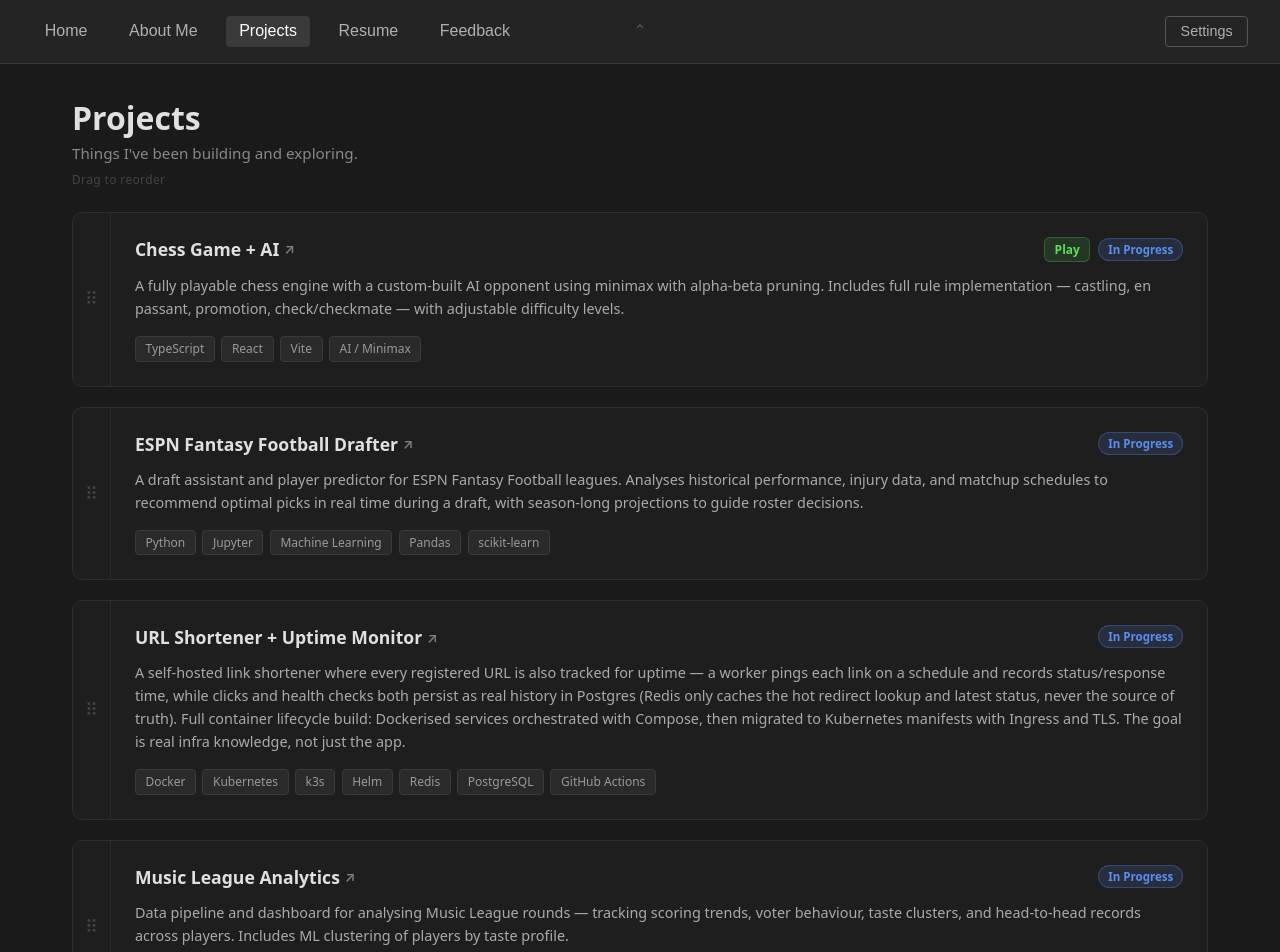
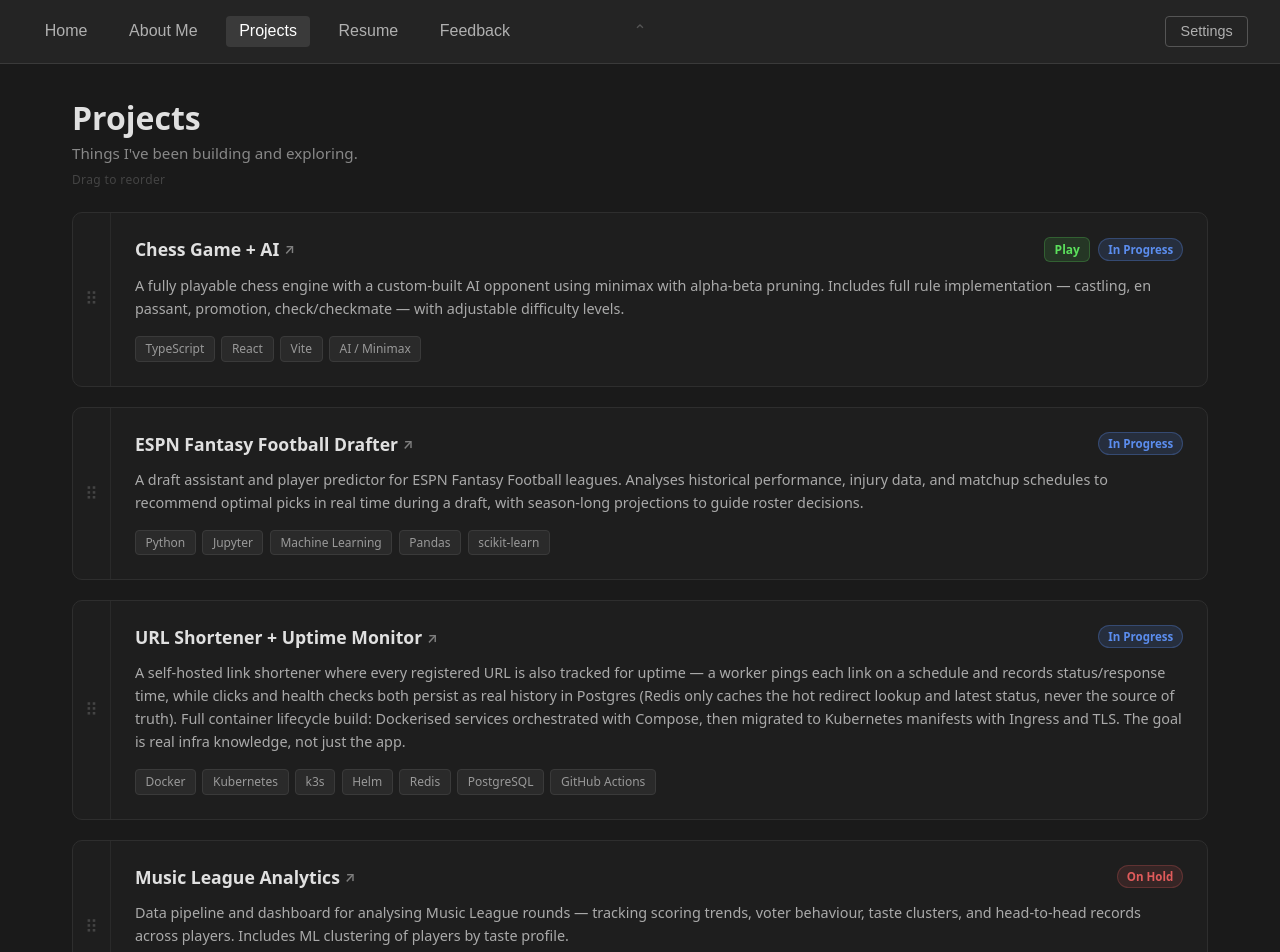
Before and after one commit to khylecalimlim/personal_website, an Angular app in the folder my-website-Angular/: page /projects in a window 1280 px wide. Shown: the top 952 px of the page. Built offline with nearby package versions, Linux system fonts and the light colour scheme; a web font is replaced by a local one.

Commit message:
Update Music League Analytics status to on-hold

```diff
--- a/my-website-Angular/src/app/projects/projects.component.ts
+++ b/my-website-Angular/src/app/projects/projects.component.ts
@@ -51,8 +51,8 @@ export class ProjectsComponent implements OnInit {
     {
       title: 'Music League Analytics',
       href: '#',
-      status: 'wip',
-      statusLabel: 'In Progress',
+      status: 'on-hold',
+      statusLabel: 'On Hold',
       description: 'Data pipeline and dashboard for analysing Music League rounds — tracking scoring trends, voter behaviour, taste clusters, and head-to-head records across players. Includes ML clustering of players by taste profile.',
       tags: ['Python', 'Pandas', 'Plotly Dash', 'PostgreSQL', 'scikit-learn']
     },
```
